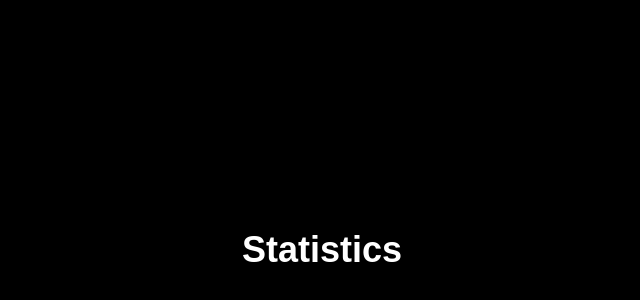
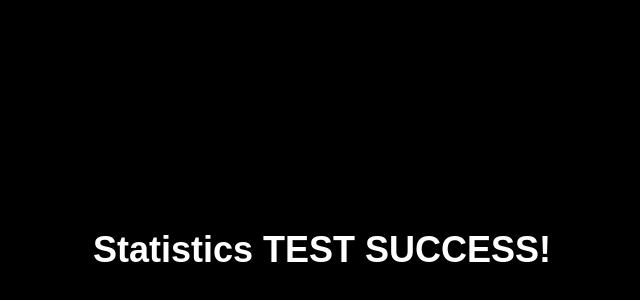
Before and after one commit to wulg13-coder/royalhotelgoalrush, a Next.js app: page /statistics in a window 1280 px wide. Shown: the part 150-450 px from the top of the page, without its empty margins (318-958 px from the left). Built offline with nearby package versions, Linux system fonts and the light colour scheme.

Commit message:
Test Vercel deployment

```diff
--- a/app/statistics/page.tsx
+++ b/app/statistics/page.tsx
@@ -1,7 +1,7 @@
 export default function StatisticsPage() {
   return (
     <main className="min-h-screen bg-black text-white flex items-center justify-center">
-      <h1 className="text-4xl font-bold">Statistics</h1>
+      <h1 className="text-4xl font-bold">Statistics TEST SUCCESS!</h1>
     </main>
   );
 }
```
